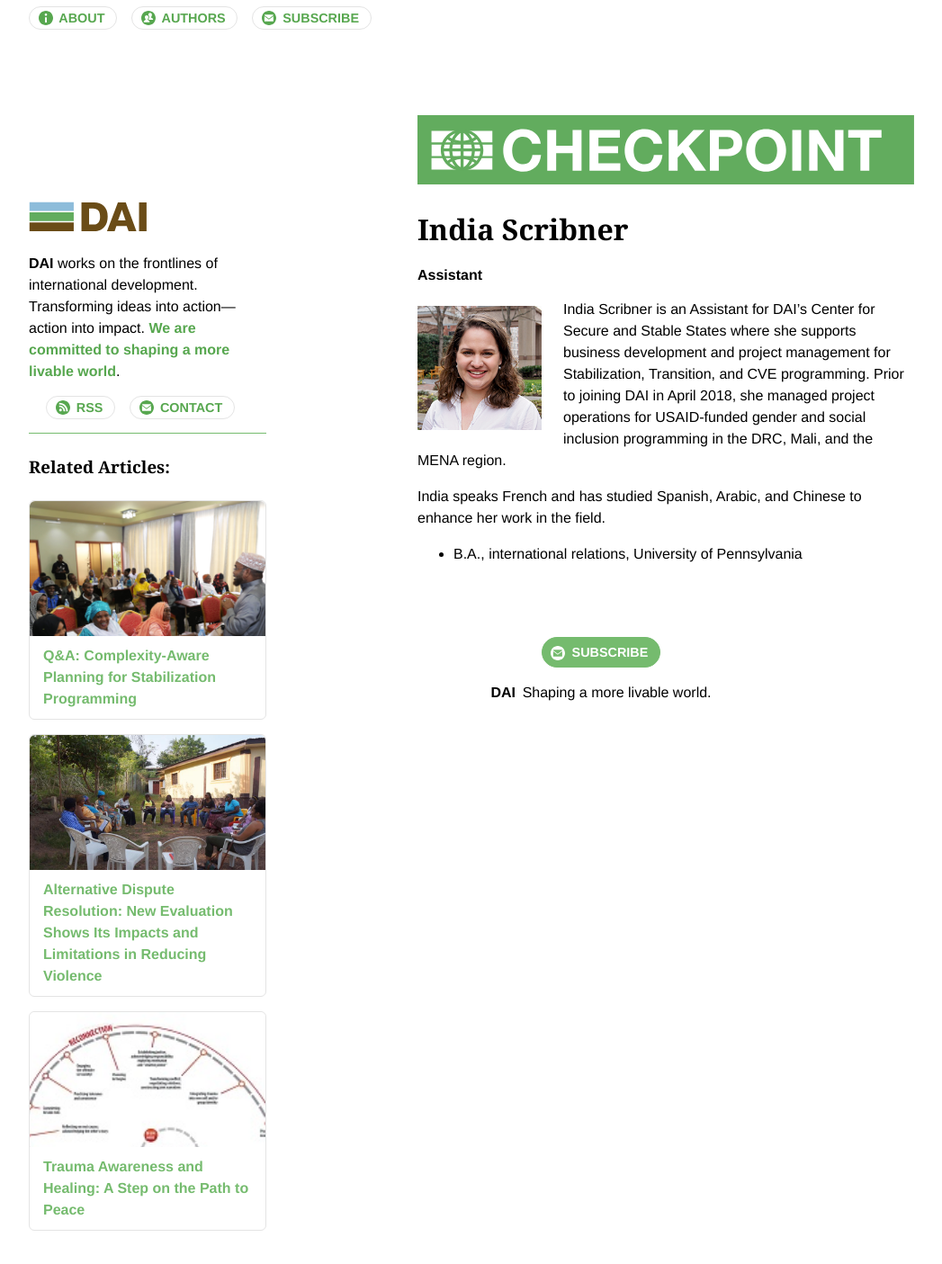
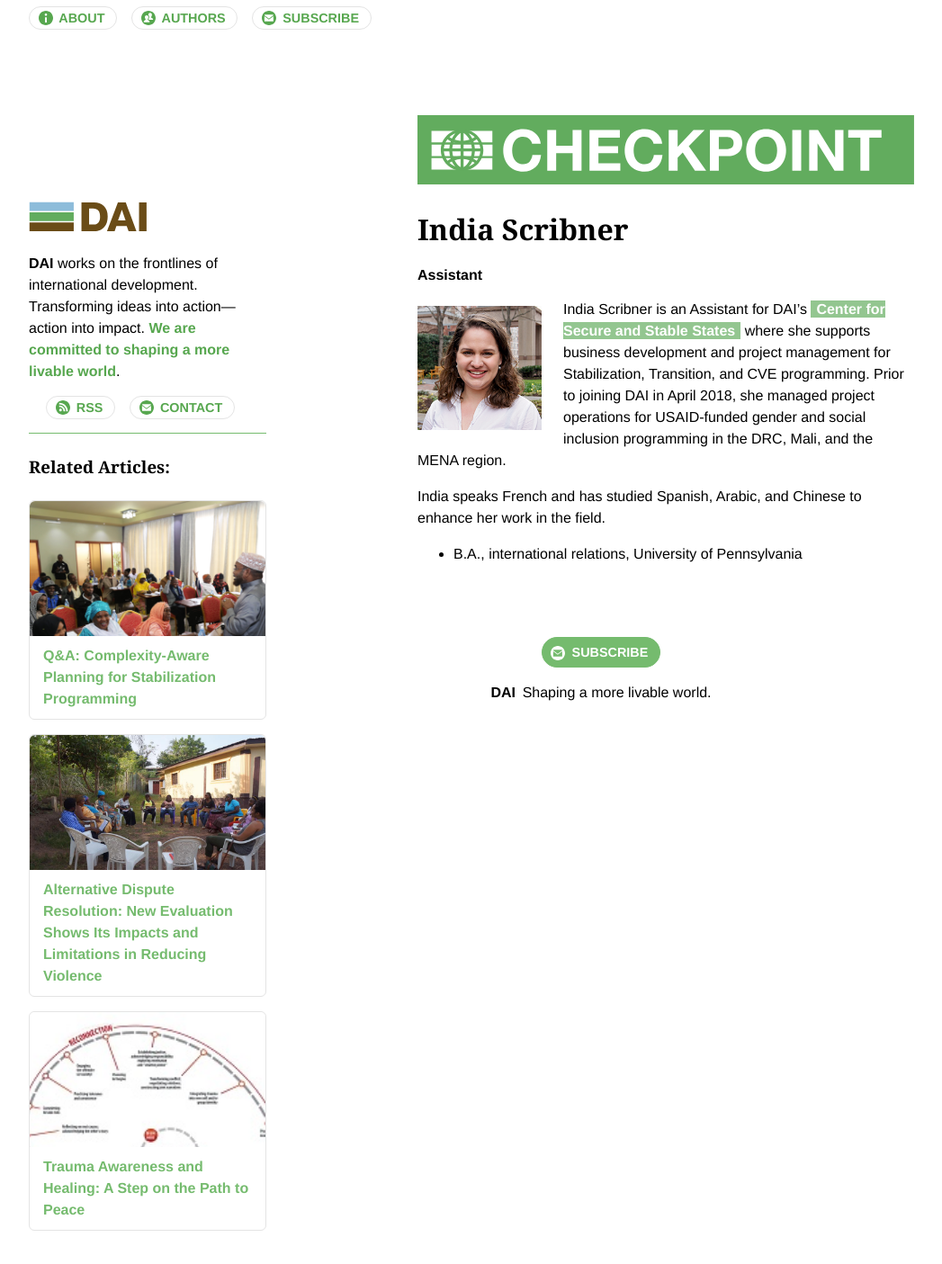
Before and after one commit to BryanSchuetz/CS-, a Jekyll site: the page built from _authors/india-scribner.markdown, in a window 1280 px wide. Shown: the whole page at 90% size, without its empty margins (116-1163 px from the left). Built offline with Jekyll 4.4.1, drawn with Linux system fonts in a browser that asks for light colours; part of the change alters nothing that is shown.

```diff
--- a/_authors/india-scribner.markdown
+++ b/_authors/india-scribner.markdown
@@ -5,7 +5,7 @@ Job: Assistant
 Image: "/uploads/India%20Scribner.png"
 ---
 
-India Scribner is an Assistant for DAI’s Center for Secure and Stable States where she supports business development and project management for Stabilization, Transition, and CVE programming. Prior to joining DAI in April 2018, she managed project operations for USAID-funded gender and social inclusion programming in the DRC, Mali, and the MENA region.
+India Scribner is an Assistant for DAI’s [Center for Secure and Stable States](https://www.dai.com/our-work/solutions/fragile-states) where she supports business development and project management for Stabilization, Transition, and CVE programming. Prior to joining DAI in April 2018, she managed project operations for USAID-funded gender and social inclusion programming in the DRC, Mali, and the MENA region.
 
 <!--more-->
 
```
